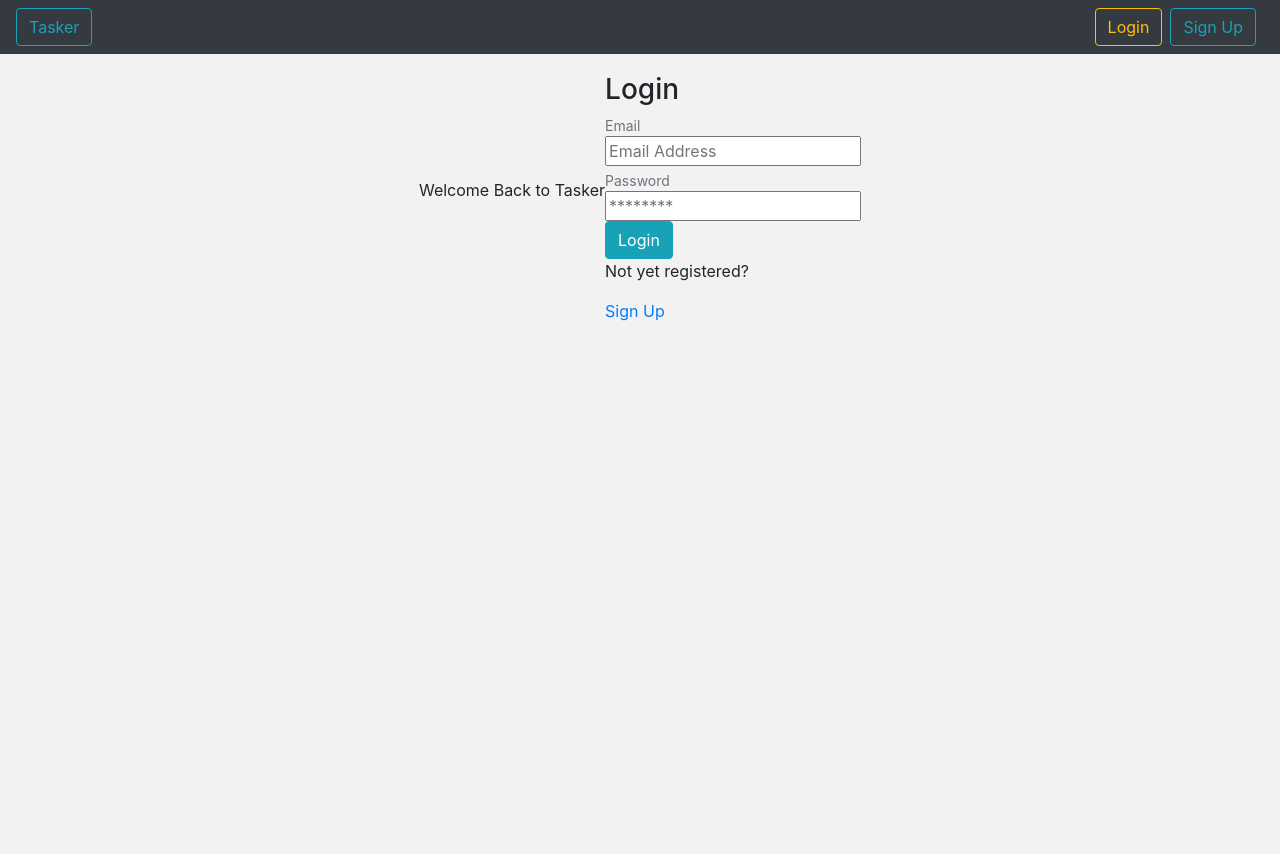
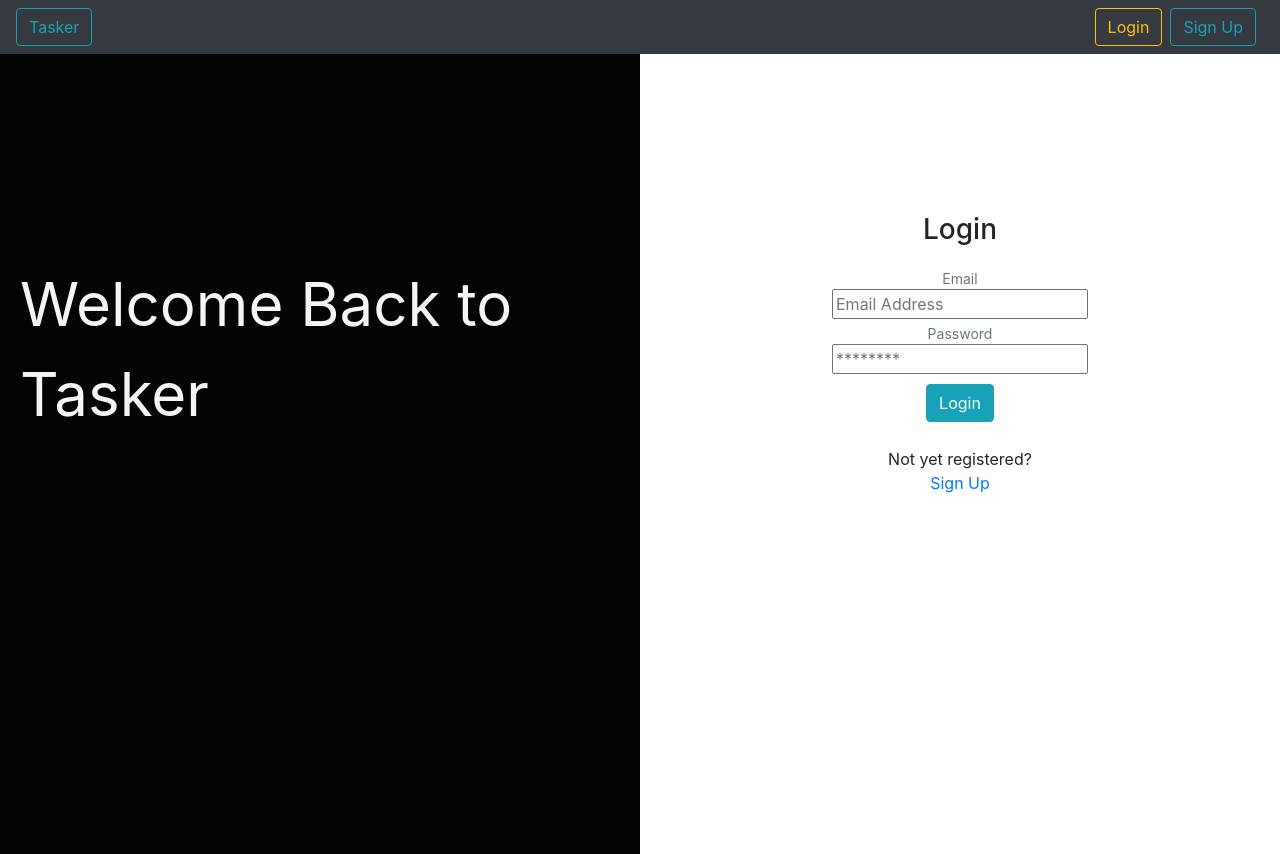
Before and after one commit to jswanson806/Tasker, a React (Create React App) app in the folder frontend/tasker/: page /login in a window 1280 px wide. Built offline with nearby package versions, Linux system fonts and the light colour scheme; no server answers.

Commit message:
restyled page

```diff
--- a/frontend/tasker/src/components/styles/Login.css
+++ b/frontend/tasker/src/components/styles/Login.css
@@ -1,39 +1,68 @@
 .login-container {
   display: flex;
-  justify-content: center;
-  align-items: center;
-  height: 100vh;
-  padding-bottom: 40%;
-  background-color: #f2f2f2;
+  align-items: stretch;
+  height: 100vh; /* Make the login container full height */
 }
 
-.login-centered-card {
-  width: 300px;
-  padding: 20px;
-  border-radius: 20px;
-  box-shadow: 0 0 10px rgba(0, 0, 0, 0.2); /* Add a drop shadow */
-  background-color: #fff; /* Card background color */
+.login-message-container,
+.login-form-container {
+  flex: 1; /* Each container takes up half of the available space */
 }
 
-.login-centered-card h5 {
-  text-align: center;
-  margin-bottom: 20px; /* Add spacing below the title */
+.login-message-container {
+  display: block;
+  background-color: #040404; /* Set a background color for the image container */
+  padding: 20px;
+  padding-bottom: 40px
 }
 
-.login-centered-card input {
-  width: 100%;
-  padding: 10px;
-  margin-bottom: 10px;
-  border: 1px solid #ccc;
-  border-radius: 5px;
+.login-message-container p {
+  display: relative;
+  font-size: 60px;
+  color: whitesmoke; /* Ensure the image doesn't exceed its container */
+  margin-bottom: auto;
 
 }
 
-.login-centered-card button.login-button {
-  width: 100%;
+.login-form-container {
+  display: flex;
+  flex-direction: column;
+  text-align: center;
+  justify-content: center;
+  align-items: center;
+  padding: 20px; /* Add padding for spacing */
+  margin-bottom: 25vh;
+}
+
+.login-button-container {
+  display: flex;
+  justify-content: center;
   padding: 10px;
-  border: none;
-  border-radius: 5px;
-  cursor: pointer;
+}
 
+.login-signup-message-container {
+  text-align: center;
+  padding-top: 15px;
 }
+
+.login-signup-message-container p {
+  margin-bottom: auto;
+}
+
+.login-header {
+  display: flex;
+  justify-content: center;
+  margin-bottom: 10px;
+}
+
+/* Media query for smaller screens */
+@media screen and (max-width: 768px) {
+  .login-container {
+    flex-direction: column; /* Stack elements vertically on smaller screens */
+  }
+
+  .login-form-container {
+    flex: 1; /* Take up the entire width of the screen */
+    padding: 20px; /* Add padding for spacing */
+  }
+}
```
